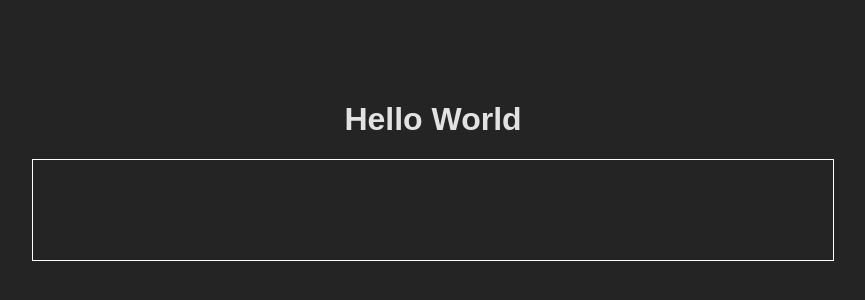
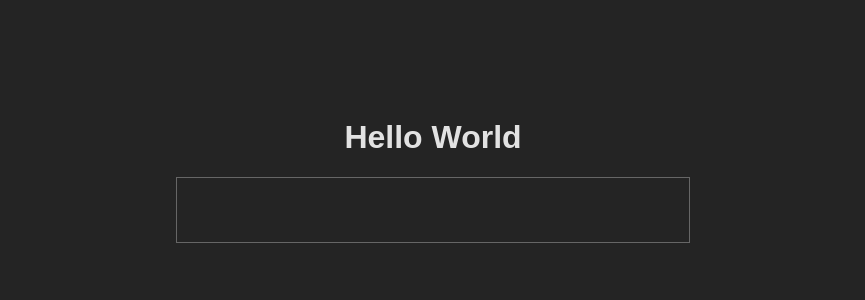
Before and after one commit to onsubmit/cellular-automata, a React (Vite) app: page / in a window 1280 px wide. Shown: the part 238-538 px from the top of the page, without its empty margins (215-1080 px from the left). Built offline with nearby package versions, Linux system fonts and the light colour scheme.

Commit message:
Add grid lines

```diff
--- a/src/App.module.css
+++ b/src/App.module.css
@@ -7,3 +7,7 @@
   justify-content: center;
   align-items: center;
 }
+
+.grid {
+  border: 1px solid #666;
+}
--- a/src/App.tsx
+++ b/src/App.tsx
@@ -7,8 +7,7 @@ import { Canvas } from './components/canvas';
 type CanvasMouseEvent = React.MouseEvent<HTMLCanvasElement, MouseEvent>;
 
 function App() {
-  const cellSize = 100;
-  const canvasSize = 800;
+  const cellSize = 64;
   const penSize = 1;
   const penWeight = 1;
   const maxValue = 1;
@@ -47,7 +46,7 @@ function App() {
     getContext().fillStyle = value === 1 ? '#ffffff' : '#242424';
 
     const { x, y } = mapGridCoordinatesToCanvasCoordinates({ row, column });
-    getContext().fillRect(x, y, cellSize, cellSize);
+    getContext().fillRect(x, y, cellSize - 1, cellSize - 1);
   }
 
   function getRangesForPenSize(gridCoordinates: GridCoordinates): {
@@ -145,8 +144,8 @@ function App() {
     x = Math.max(x, 0);
     y = Math.max(y, 0);
 
-    x = Math.min(x, canvasSize - 1);
-    y = Math.min(y, canvasSize - 1);
+    x = Math.min(x, cellSize * grid.columns - 1);
+    y = Math.min(y, cellSize * grid.rows - 1);
 
     x = Math.floor(x / cellSize) * cellSize;
     y = Math.floor(y / cellSize) * cellSize;
@@ -159,9 +158,9 @@ function App() {
       <h1>Hello World</h1>
       <Canvas
         ref={canvasRef}
+        className={styles.grid}
         width={cellSize * grid.columns}
         height={cellSize * grid.rows}
-        style={{ border: '1px solid white' }}
         onMouseDown={(e: CanvasMouseEvent) => {
           mouseState.isMouseDown = true;
           mouseState.isMiddleClick = e.button === 1;
```
